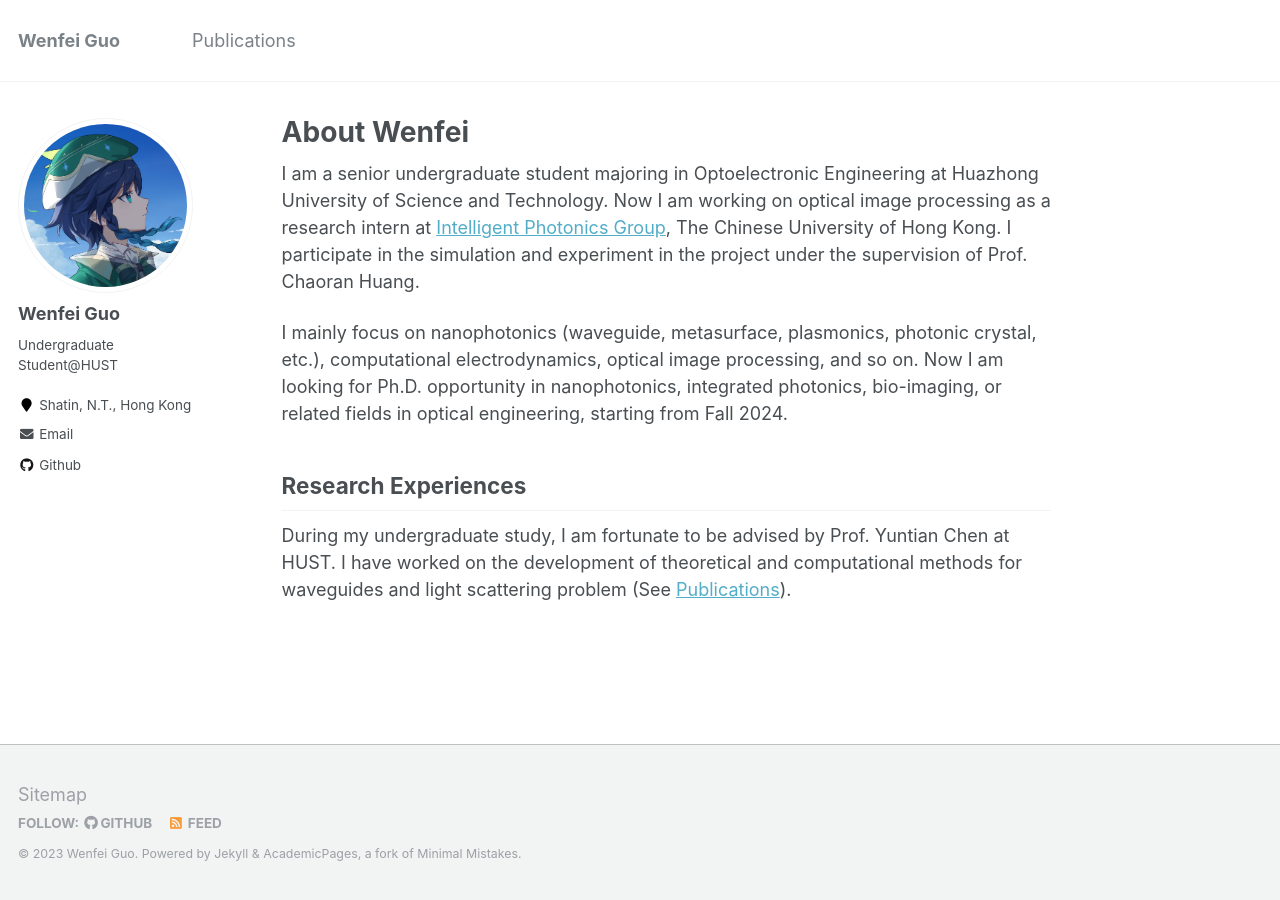
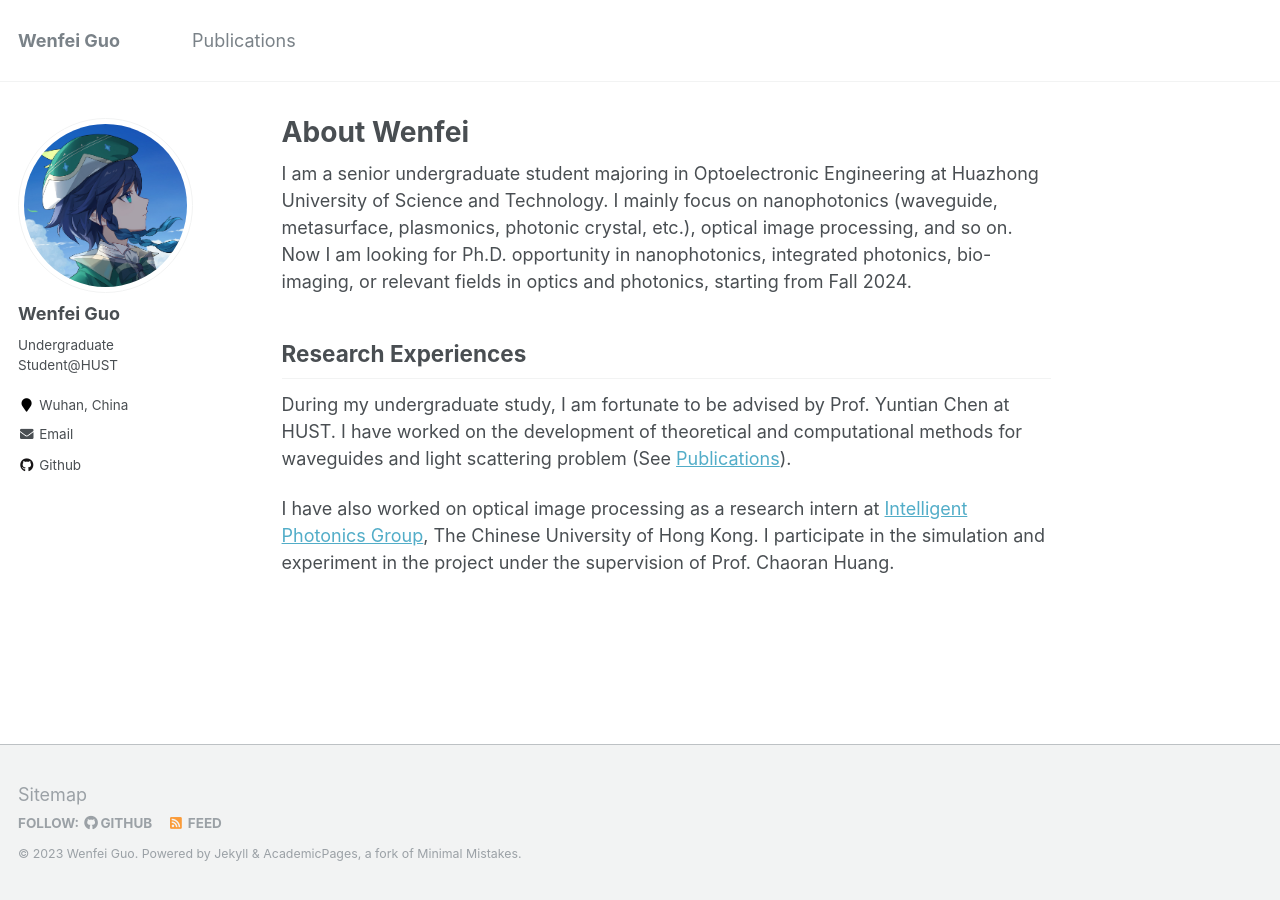
Before and after one commit to cma9cma/cma9cma.github.io, a Jekyll site: the page built from _pages/about.md, in a window 1280 px wide. Built offline with Jekyll 4.4.1, drawn with Linux system fonts in a browser that asks for light colours.

Commit message:
update_20231106

```diff
--- a/_config.yml
+++ b/_config.yml
@@ -83,7 +83,7 @@ author:
   name             : "Wenfei Guo"
   avatar           : "wendi_touxiang.jpg" # "profile.png"
   bio              : "Undergraduate Student@HUST"
-  location         : "Shatin, N.T., Hong Kong"
+  location         : "Wuhan, China"
   employer         :
   pubmed           :
   googlescholar    :
--- a/_pages/about.md
+++ b/_pages/about.md
@@ -8,10 +8,10 @@ redirect_from:
   - /about.html
 ---
 
-I am a senior undergraduate student majoring in Optoelectronic Engineering at Huazhong University of Science and Technology. Now I am working on optical image processing as a research intern at [Intelligent Photonics Group](https://www.ee.cuhk.edu.hk/~crhuang/), The Chinese University of Hong Kong. I participate in the simulation and experiment in the project under the supervision of Prof. Chaoran Huang.
-
-I mainly focus on nanophotonics (waveguide, metasurface, plasmonics, photonic crystal, etc.), computational electrodynamics, optical image processing, and so on. Now I am looking for Ph.D. opportunity in nanophotonics, integrated photonics, bio-imaging, or related fields in optical engineering, starting from Fall 2024.
+I am a senior undergraduate student majoring in Optoelectronic Engineering at Huazhong University of Science and Technology. I mainly focus on nanophotonics (waveguide, metasurface, plasmonics, photonic crystal, etc.), optical image processing, and so on. Now I am looking for Ph.D. opportunity in nanophotonics, integrated photonics, bio-imaging, or relevant fields in optics and photonics, starting from Fall 2024.
 
 Research Experiences
 ------
 During my undergraduate study, I am fortunate to be advised by Prof. Yuntian Chen at HUST. I have worked on the development of theoretical and computational methods for waveguides and light scattering problem (See [Publications](https://cma9cma.github.io/publications/)).
+
+I have also worked on optical image processing as a research intern at [Intelligent Photonics Group](https://www.ee.cuhk.edu.hk/~crhuang/), The Chinese University of Hong Kong. I participate in the simulation and experiment in the project under the supervision of Prof. Chaoran Huang.
```
Also changed, not shown: _publications/2010-10-01-paper-title-number-2.md (+1 -1 lines).
